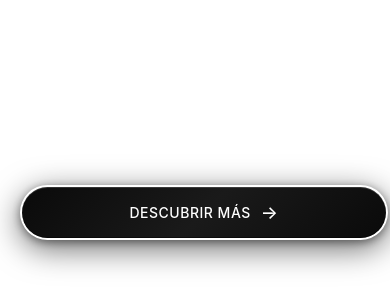
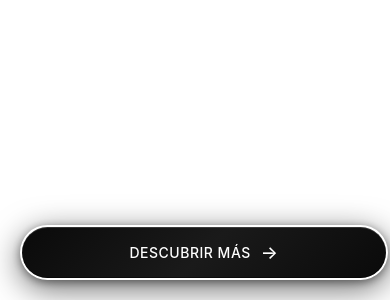
Before and after one commit to zarlo12/bulova3d, a plain HTML site: page index.html in a window 390 px wide. Shown: the part 544-844 px from the top of the page. Drawn offline with Linux system fonts and the light colour scheme; some packages are replaced by stand-ins of ours; a script that the page names is missing.

Commit message:
fsd33333

```diff
--- a/index.html
+++ b/index.html
@@ -36,10 +36,19 @@
     </div>
 
     <style>
+        /* Estilos para el botón AR - mayor z-index para que aparezca encima */
+        #ar-button {
+            z-index: 3000 !important;
+        }
+
+        #ar-prompt {
+            z-index: 3000 !important;
+        }
+
         /* Container del botón - No interfiere con el model-viewer */
         .cta-container {
             position: fixed;
-            bottom: 80px;
+            bottom: 20px;
             left: 50%;
             transform: translateX(-50%);
             z-index: 2000;
@@ -176,7 +185,7 @@
         /* Responsive para tablets */
         @media (max-width: 768px) {
             .cta-container {
-                bottom: 70px;
+                bottom: 20px;
             }
 
             .cta-button-descubrir {
@@ -193,7 +202,7 @@
         /* Responsive para móviles */
         @media (max-width: 480px) {
             .cta-container {
-                bottom: 60px;
+                bottom: 20px;
                 left: 20px;
                 right: 20px;
                 transform: none;
```
